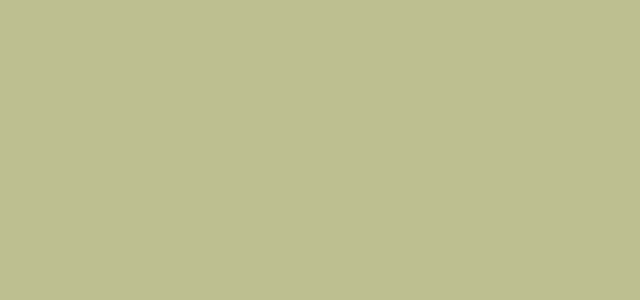
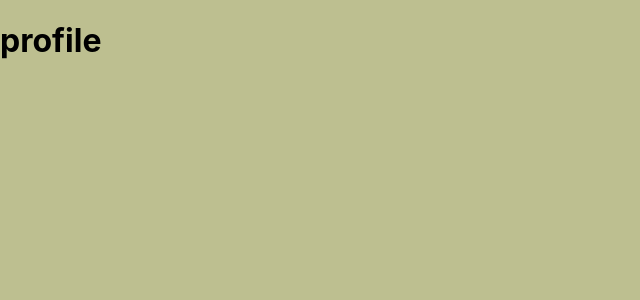
Before and after one commit to Gustavo-Oliveira7/dreamTeam, a React (Create React App) app: page /profile in a window 1280 px wide. Before the commit this address had no page. Shown: the top 300 px of the page, without its empty margins (0-640 px from the left). Built offline with nearby package versions, Linux system fonts and the light colour scheme.

Commit message:
criando uma pagina para o perfil

```diff
--- a/src/App.css
+++ b/src/App.css
@@ -98,6 +98,10 @@ button[disabled]{
   width: 50px
 }
 
+.iconProfile:hover {
+  transform: scale(1.1);
+}
+
 .header {
   display: flex;
   align-items: center;
--- a/src/Routes.js
+++ b/src/Routes.js
@@ -2,12 +2,14 @@ import React from 'react';
 import { Routes, Route } from 'react-router-dom';
 import Login from './pages/Login';
 import Main from './pages/Main';
+import Profile from './pages/Profile';
 
 function Rotas() {
   return (
     <Routes>
       <Route exact path="/" element={ <Login /> } />
       <Route path="/main" element={ <Main /> } />
+      <Route path="/profile" element={ <Profile /> } />
     </Routes>
   );
 }
--- a/src/components/Header.js
+++ b/src/components/Header.js
@@ -1,15 +1,24 @@
 import React from 'react';
+import { Link, useNavigate } from 'react-router-dom';
 import profileIcon from '../images/profileIcon.png';
 
 function Header() {
+  const history = useNavigate();
+
   return (
     <div className="header">
       <h1>header</h1>
-      <img
-        className="iconProfile"
-        alt={ profileIcon }
-        src={ profileIcon }
-      />
+      <Link
+        to="/profile"
+        onClick={ history('/main') }
+      >
+
+        <img
+          className="iconProfile"
+          alt={ profileIcon }
+          src={ profileIcon }
+        />
+      </Link>
     </div>
   );
 }
--- /dev/null
+++ b/src/pages/Profile.js
@@ -0,0 +1,11 @@
+import React from 'react';
+
+function Profile() {
+  return (
+    <div>
+      <h1>profile</h1>
+    </div>
+  );
+}
+
+export default Profile;
```
